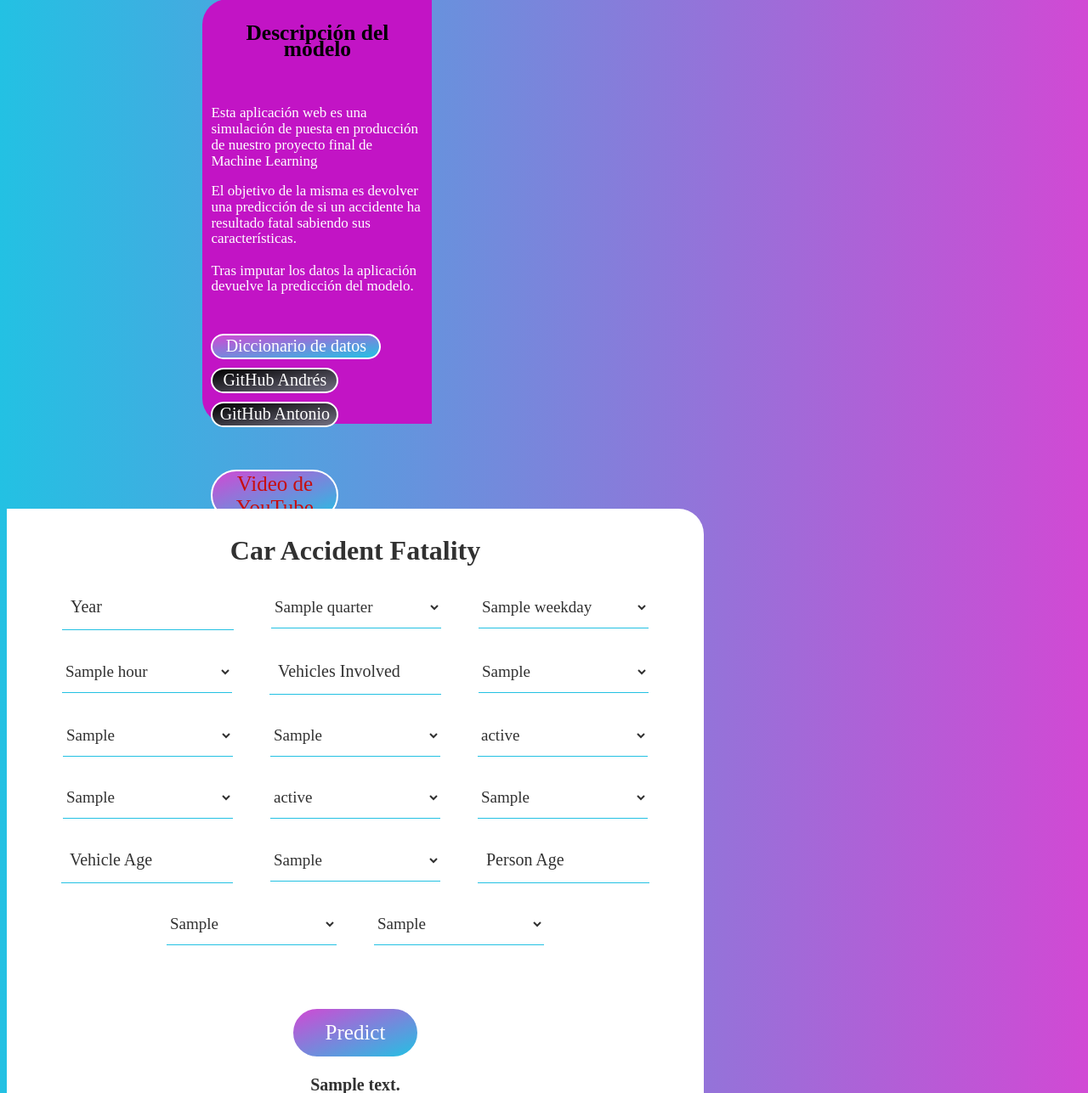
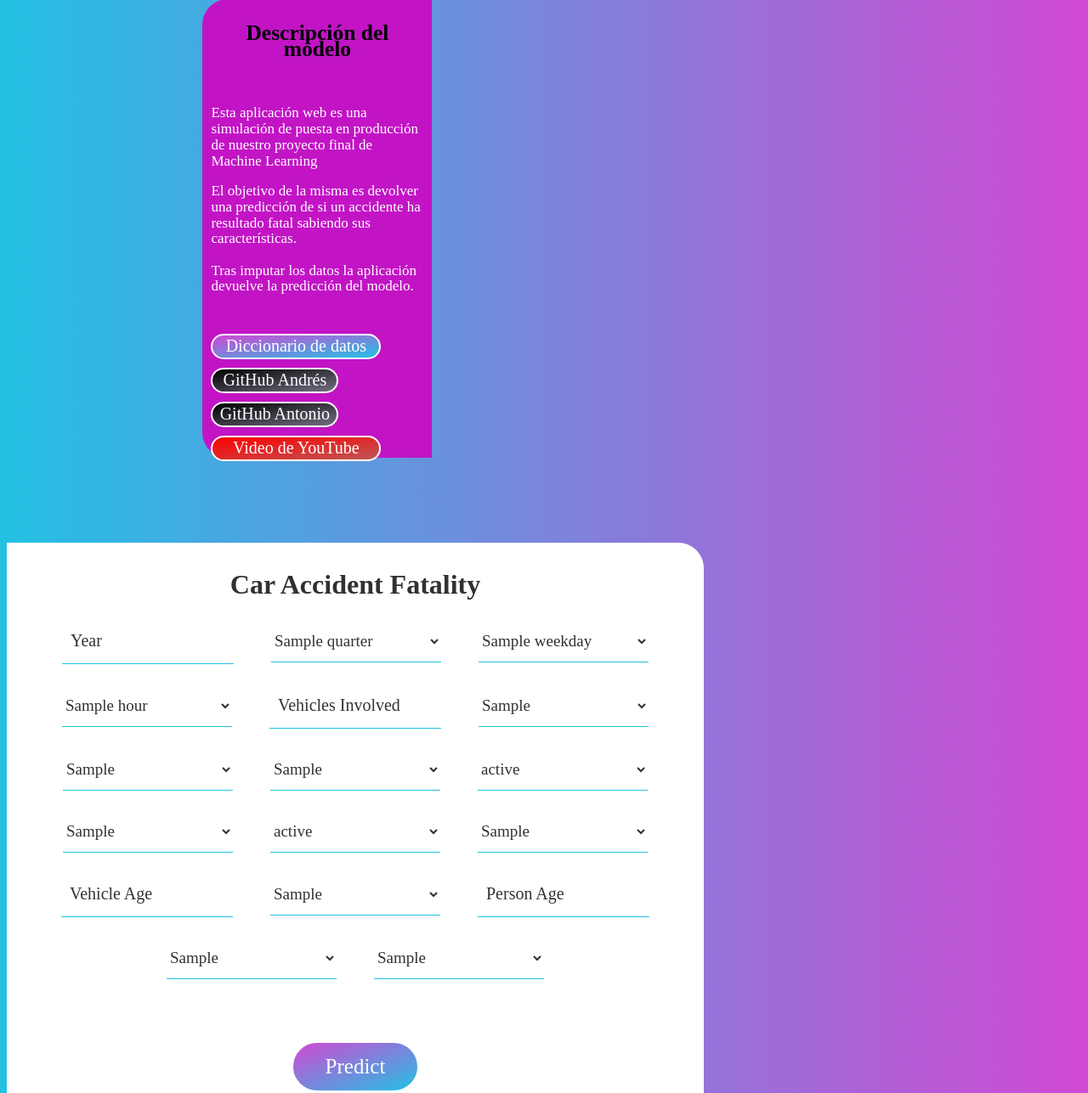
Before and after one commit to destyo/accident_prediction_API, a Flask app: template templates/indexstyle.html in a window 1280 px wide. Shown: the part 99-1386 px from the top of the page at 85% size. Run offline with Flask 2, Linux system fonts and the light colour scheme; the template is opened without the code that fills it: most values are stand-ins (such as "Sample title", 1, 10 or a date in 2020); parts of the project's set-up code (start-up, migrations or seed data) failed here and were passed over.

Commit message:
Added youtube button

```diff
--- a/static/css/AppStyle.css
+++ b/static/css/AppStyle.css
@@ -79,12 +79,12 @@ border-radius:30px;
 
 .yt-btn{
   text-align:center;
-  height:60px;
-  width:150px;
-  margin-top:50px;
-  font-size:25px;
-  background:linear-gradient(to left top,rgb(35, 193, 227),rgb(209, 73, 212)100%);
-  color:rgb(199, 14, 14);
+  height:30px;
+  width:200px;
+  margin-top:10px;
+  font-size:20px;
+  background:linear-gradient(to left top,rgb(190, 86, 86),rgb(255, 0, 0)100%);
+  color:rgb(255, 255, 255);
   border:2px solid white;
   border-radius:30px;
 
@@ -162,7 +162,7 @@ font:Calibri;
 padding:10px;
 display:inline-box;
 line-height: 1.1em;
-height:480px;
+height:520px;
 margin-left:20%;
 margin-top:90px;
 margin-bottom:10px;
--- a/templates/indexstyle.html
+++ b/templates/indexstyle.html
@@ -34,7 +34,7 @@
                 <button class="pred-btn-2" role="button">GitHub Antonio</button>
             </form>
 
-        <form action="https://github.com/destyo/">
+        <form action="https://youtu.be/7yGUWY8rit0">
                 <button class="yt-btn" role="button">Video de YouTube</button>
             </form>
 
```
